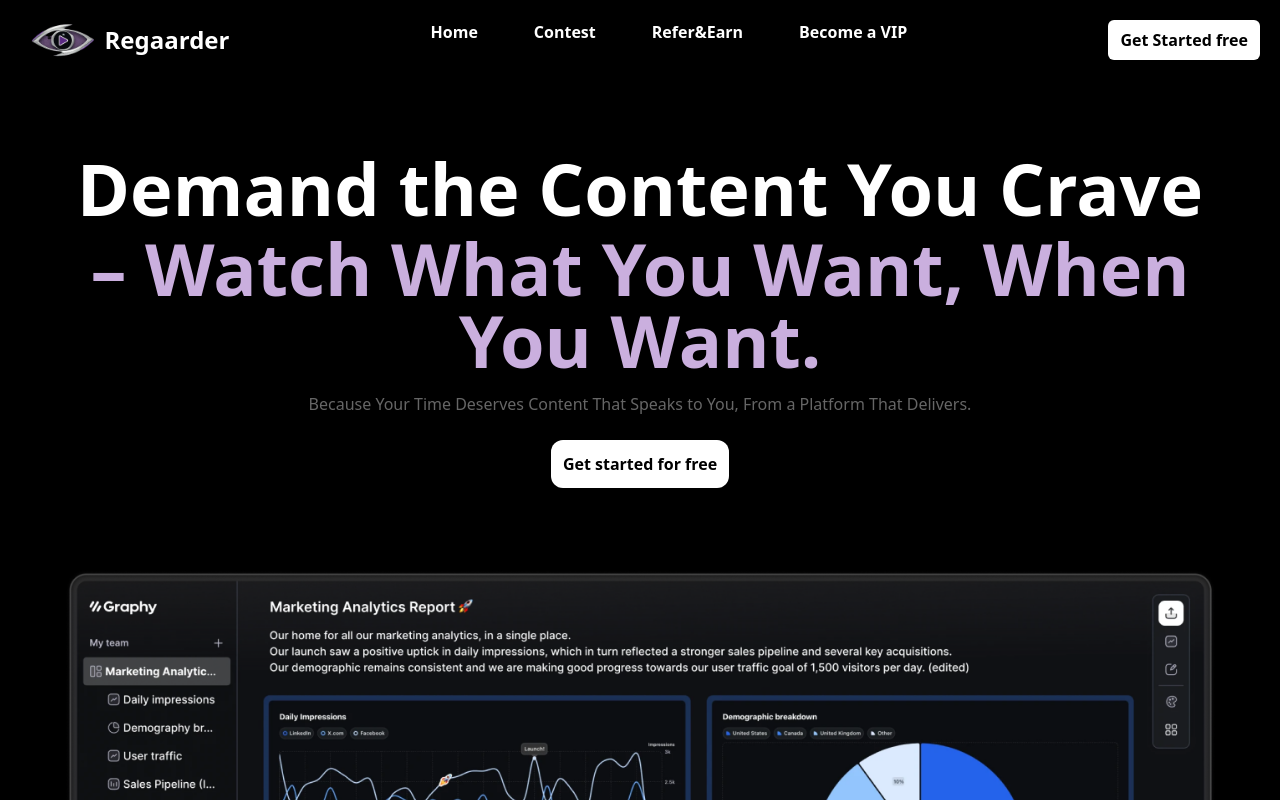
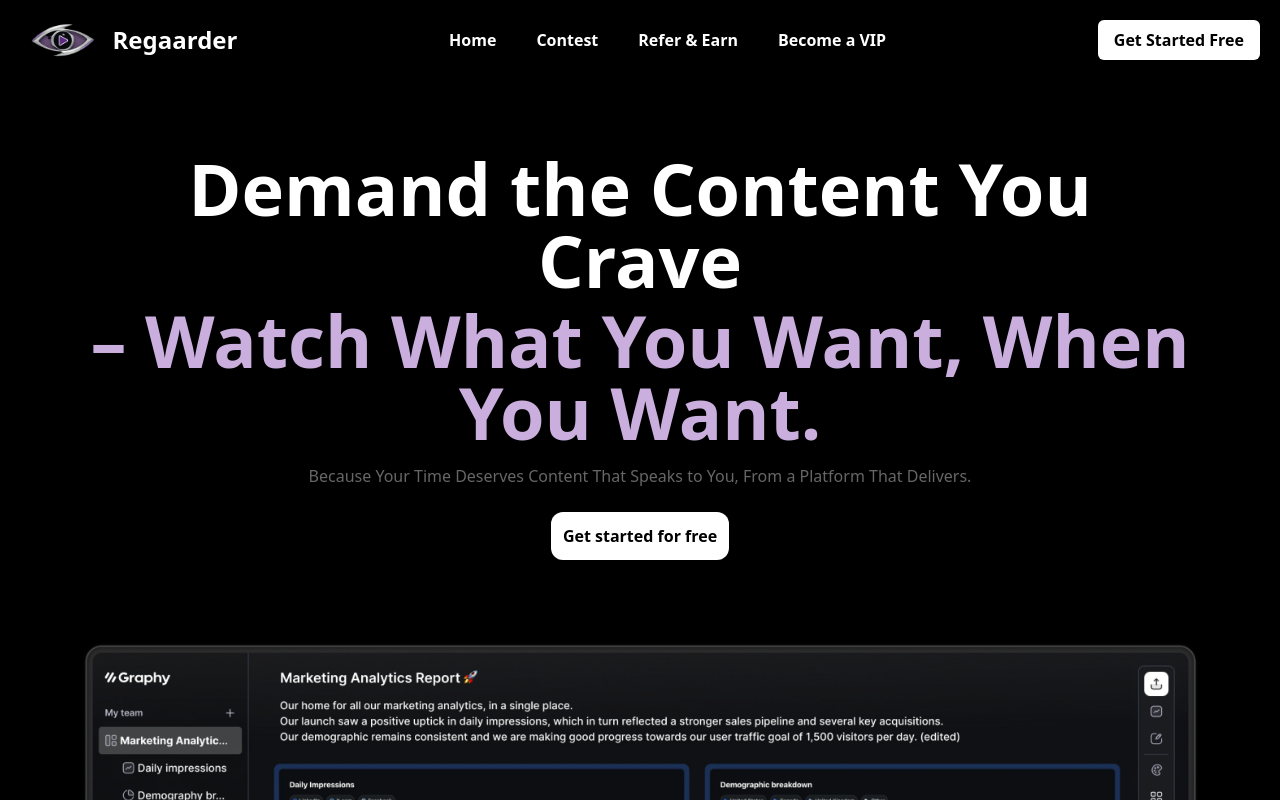
Before and after one commit to Anilparajuli4/reglanding, a React (Vite) app in the folder frontend/: page / in a window 1280 px wide. Shown: the top 800 px of the page. Built offline with nearby package versions, Linux system fonts and the light colour scheme.

Commit message:
newchanges

```diff
--- a/frontend/src/App.tsx
+++ b/frontend/src/App.tsx
@@ -18,8 +18,8 @@ import Vision from "./component/Vision"
 
 function App() {
   return (
-    <div >
-         <div>
+    <div className="overflow-x-hidden">
+         <div className="">
       {/* <Header/> */}
       <TopSection/>
       <ReferralProgram/>
--- a/frontend/src/component/TopSection/Content.tsx
+++ b/frontend/src/component/TopSection/Content.tsx
@@ -2,7 +2,7 @@
 
 function Content() {
   return (
-    <div className="text-[#fff] md:mt-6  py-6 max-w-full">
+    <div className="text-[#fff] md:mt-6  py-6 sm:px-4 overflow-x-hidden">
         <div className="flex flex-col items-center">
             <div className="p-6 px-4 md:px-16 flex   flex-col gap-y-4">
                 <p className="md:text-7xl text-lg font-semibold text-center">Demand the Content You Crave <br/><span className="text-[#CAAFDE] inline-block mt-2">– Watch What You Want, When You Want.</span></p>
--- a/frontend/src/component/TopSection/Header.tsx
+++ b/frontend/src/component/TopSection/Header.tsx
@@ -1,6 +1,47 @@
+// import { Menu, X } from 'lucide-react';
+// import { useState } from 'react';
+
+
+// function Header() {
+//     const [menuOpen, setMenuOpen] = useState(false);
+
+//   const toggleMenu = () => {
+//     setMenuOpen(!menuOpen);
+//   };
+
+//   return (
+//     <div className="bg-slate-500">
+//         <div className="flex justify-between text-[#fff] md:p-5 py-5 ">
+//         <div className="flex items-center mb-4 md:mb-0">
+//           <img className='h-9' src='/images/logo.png' />
+//           <h1 className="text-2xl font-bold">Regaarder</h1>
+//         </div>
+//         <div className="md:hidden ml-16">
+//           <button onClick={toggleMenu}>
+//             {menuOpen ? <X className="w-6 h-6" /> : <Menu className="w-14 h-10" />}
+//           </button>
+//         </div>
+//             <div className={` ${menuOpen ? 'flex flex-col' : 'hidden'} md:flex`} >
+//                 <ul className='flex md:flex-row flex-col md:gap-14 font-semibold md:text-left text-center'>
+//                     <li>Home</li>
+//                     <li>Contest</li>
+//                     <li>Refer&Earn</li>
+//                     <li>Become a VIP</li>
+//                 </ul>
+//             </div>
+//             <div>
+//                 <button className="bg-[#fff] hidden md:inline-block text-black font-semibold px-3 py-2 rounded-md">Get Started free</button>
+//             </div>
+//         </div>
+//     </div>
+//   )
+// }
+
+// export default Header
+
+
 import { Menu, X } from 'lucide-react';
 import { useState } from 'react';
-
 
 function Header() {
   const [menuOpen, setMenuOpen] = useState(false);
@@ -10,31 +51,33 @@ function Header() {
   };
 
   return (
-    <div className="w-screen ">
-        <div className="flex justify-between text-[#fff] md:p-5 py-5 ">
-        <div className="flex items-center mb-4 md:mb-0">
-          <img className='h-9' src='/images/logo.png' />
-          <h1 className="text-2xl font-bold">Regaarder</h1>
+    <div className="">
+      <div className="flex justify-between items-center text-white md:p-5 p-4 w-full">
+        <div className="flex items-center">
+          <img className="h-9" src="/images/logo.png" alt="logo" />
+          <h1 className="text-2xl font-bold ml-2">Regaarder</h1>
         </div>
-        <div className="md:hidden ml-16">
+        <div className="md:hidden ml-4">
           <button onClick={toggleMenu}>
-            {menuOpen ? <X className="w-6 h-6" /> : <Menu className="w-14 h-10" />}
+            {menuOpen ? <X className="w-8 h-8" /> : <Menu className="w-8 h-8" />}
           </button>
         </div>
-            <div className={` ${menuOpen ? 'flex flex-col' : 'hidden'} md:flex`} >
-                <ul className='flex md:flex-row flex-col md:gap-14 font-semibold md:text-left text-center'>
+        <div className={`${menuOpen ? 'flex flex-col' : 'hidden'} md:flex md:flex-row md:gap-14 font-semibold text-center md:text-left`}>
+          <ul className="flex md:flex-row flex-col items-center md:gap-10 gap-4">
             <li>Home</li>
             <li>Contest</li>
-                    <li>Refer&Earn</li>
+            <li>Refer & Earn</li>
             <li>Become a VIP</li>
           </ul>
         </div>
-            <div>
-                <button className="bg-[#fff] hidden md:inline-block text-black font-semibold px-3 py-2 rounded-md">Get Started free</button>
+        <div className="hidden md:inline-block">
+          <button className="bg-white text-black font-semibold px-4 py-2 rounded-md">
+            Get Started Free
+          </button>
         </div>
       </div>
     </div>
-  )
+  );
 }
 
-export default Header
+export default Header;
--- a/frontend/src/component/TopSection/TopSection.tsx
+++ b/frontend/src/component/TopSection/TopSection.tsx
@@ -4,7 +4,7 @@ import Header from "./Header"
 
 function TopSection() {
   return (
-    <div className="bg-[#000000] max-w-full">
+    <div className="bg-[#000000]  ">
         <Header/>
         <Content/>
     </div>
```
Also changed, not shown: frontend/src/index.css (+8 -0 lines). Lines whose indentation alone changed are shown as unchanged.
